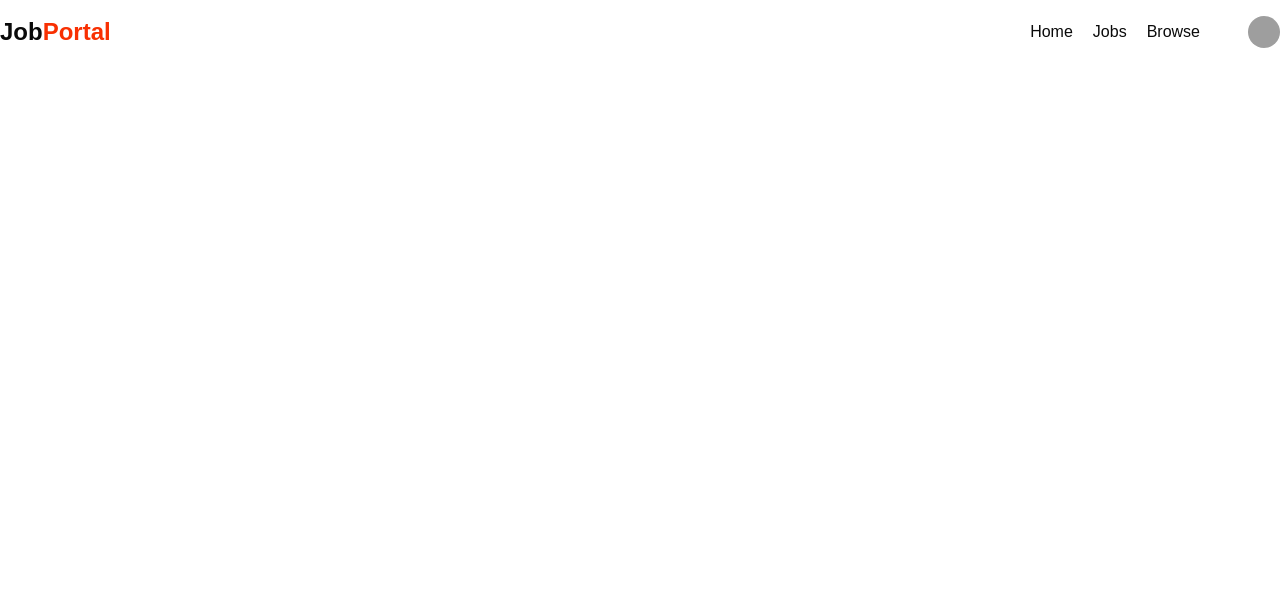
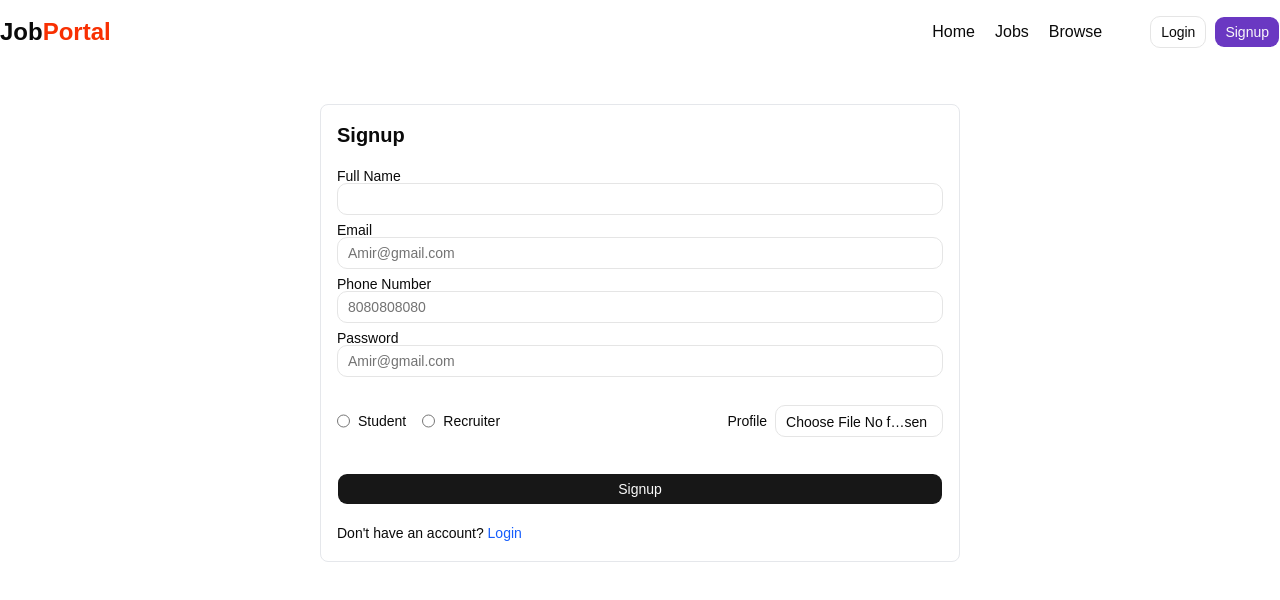
Before and after one commit to MohammadAamir1/job-portal-frontend, a React app: page /signup in a window 1280 px wide. Shown: the top 600 px of the page. Built offline with nearby package versions, Linux system fonts and the light colour scheme; grey boxes are pictures that could not be loaded; the HTML template or start-up script is replaced by a standard one.

Commit message:
Build Signup Page

```diff
--- a/src/App.jsx
+++ b/src/App.jsx
@@ -1,12 +1,29 @@
+import { createBrowserRouter, RouterProvider } from 'react-router-dom'
+import Login from './components/auth/Login'
+import Signup from './components/auth/Signup'
+import Home from './components/Home'
 
-import './App.css'
-import Navbar from './components/shared/Navbar'
+const appRouter = createBrowserRouter([
+  {
+    path:'/',
+    element:<Home />
+  },
+  {
+    path:'/login',
+    element:<Login />
+  },
+  {
+    path:'/signup',
+    element:<Signup />
+  },
+
+])
 
 function App() {
 
   return (
     <>
-      <Navbar />
+      <RouterProvider router = {appRouter} />
     </>
   )
 }
--- /dev/null
+++ b/src/components/Home.jsx
@@ -0,0 +1,11 @@
+import Navbar from "./shared/Navbar";
+
+const Home = () => {
+  return (
+    <div>
+        <Navbar/>
+    </div>
+  )
+}
+
+export default Home;
--- /dev/null
+++ b/src/components/auth/Login.jsx
@@ -0,0 +1,7 @@
+const Login = () => {
+  return (
+    <div>Login</div>
+  )
+}
+
+export default Login;
--- /dev/null
+++ b/src/components/auth/Signup.jsx
@@ -0,0 +1,85 @@
+import { Link } from "react-router-dom";
+import Navbar from "../shared/Navbar";
+import { Button } from "../ui/button";
+import { Input } from "../ui/input";
+import { Label } from "../ui/label";
+import { RadioGroup } from "../ui/radio-group";
+
+const Signup = () => {
+  return (
+    <div>
+        <Navbar />
+        <div className="flex items-center justify-center max-w-7xl mx-auto">
+            <form action="" className="w-1/2 border border-gray-200 rounded-md p-4 my-10">
+                <h1 className="font-bold text-xl mb-5">Signup</h1>
+                <div className="my-2">
+                    <Label>Full Name</Label>
+                    <Input
+                    type="text"
+                    name="fullname"
+                    placeholder=""
+                     />
+                </div>
+                <div className="my-2">
+                    <Label>Email</Label>
+                    <Input
+                        type="email"
+                        name="email"
+                        placeholder="Amir@gmail.com"
+                    />
+                </div>
+                <div className="my-2">
+                    <Label>Phone Number</Label>
+                    <Input
+                        type="text"
+                        name="phoneNumber"
+                        placeholder="8080808080"
+                    />
+                </div>
+                <div className="my-2">
+                    <Label>Password</Label>
+                    <Input
+                        type="password"
+                        name="password"
+                        placeholder="Amir@gmail.com"
+                    />
+                </div>
+                <div className="flex items-center justify-between">
+                    <RadioGroup className="flex items-center gap-4 my-5">
+                        <div className="flex items-center space-x-2">
+                            <Input
+                                type="radio"
+                                name="role"
+                                value="student"
+                                className="cursor-pointer"
+                            />
+                            <Label htmlFor="r1">Student</Label>
+                        </div>
+                        <div className="flex items-center space-x-2">
+                            <Input
+                                type="radio"
+                                name="role"
+                                value="recruiter"
+                                className="cursor-pointer"
+                            />
+                            <Label htmlFor="r2">Recruiter</Label>
+                        </div>
+                    </RadioGroup>
+                    <div className="flex items-center gap-2">
+                        <Label>Profile</Label>
+                        <Input
+                            accept="image/*"
+                            type="file"
+                            className="cursor-pointer"
+                        />
+                    </div>
+                </div>
+                <Button type="submit" className="w-full my-4">Signup</Button>
+                <span className="text-sm">Don't have an account? <Link to="/login" className="text-blue-600">Login</Link></span>
+            </form>
+        </div>
+    </div>
+  )
+}
+
+export default Signup;
--- a/src/components/shared/Navbar.jsx
+++ b/src/components/shared/Navbar.jsx
@@ -2,9 +2,10 @@
 import { Button } from "../ui/button";
 import { Avatar, AvatarImage } from "../ui/avatar";
 import { LogOut, User2 } from "lucide-react";
+import { Link } from "react-router-dom";
 
 const Navbar = () => {
-  const user = true;
+  const user = false;
   return (
     <div className="bg-white">
       <div className="flex items-center justify-between mx-auto max-w-7xl h-16">
@@ -21,10 +22,10 @@
           </ul>
           {!user ? (
             <div className="flex items-center gap-2">
-              <Button variant="outline">Login</Button>
-              <Button className="bg-[#6A38C2] hover:bg-[#5b30a6]">
+              <Link to="/login"><Button variant="outline">Login</Button></Link>
+              <Link to="/signup"><Button className="bg-[#6A38C2] hover:bg-[#5b30a6]">
                 Signup
-              </Button>
+              </Button></Link>
             </div>
           ) : (
             <Popover>
@@ -37,7 +38,8 @@
                 </Avatar>
               </PopoverTrigger>
               <PopoverContent className="w-80">
-                <div className="flex gap-5 space-y-2">
+                <div className=''>
+                  <div className="flex gap-2 space-y-2">
                     <Avatar className="cursor-pointer">
                       <AvatarImage
                         src="https://github.com/shadcn.png"
@@ -54,11 +56,12 @@
                   <div className="flex flex-col my-2 gap-3 text-gray-600">
                     <div className="flex w-fit items-center gap-2 cursor-pointer">
                       <User2 />
-                    <Button variant="outline">View Profile</Button>
+                      <Button variant="link">View Profile</Button>
                     </div>
                     <div className="flex w-fit items-center gap-2 cursor-pointer">
                       <LogOut />
-                    <Button variant="outline">Logout</Button>
+                      <Button variant="link">Logout</Button>
+                    </div>
                   </div>
                 </div>
               </PopoverContent>
--- /dev/null
+++ b/src/components/ui/input.jsx
@@ -0,0 +1,22 @@
+import * as React from "react"
+
+import { cn } from "@/lib/utils"
+
+function Input({
+  className,
+  type,
+  ...props
+}) {
+  return (
+    <input
+      type={type}
+      data-slot="input"
+      className={cn(
+        "h-8 w-full min-w-0 rounded-lg border border-input bg-transparent px-2.5 py-1 text-base transition-colors outline-none file:inline-flex file:h-6 file:border-0 file:bg-transparent file:text-sm file:font-medium file:text-foreground placeholder:text-muted-foreground focus-visible:border-ring focus-visible:ring-3 focus-visible:ring-ring/50 disabled:pointer-events-none disabled:cursor-not-allowed disabled:bg-input/50 disabled:opacity-50 aria-invalid:border-destructive aria-invalid:ring-3 aria-invalid:ring-destructive/20 md:text-sm dark:bg-input/30 dark:disabled:bg-input/80 dark:aria-invalid:border-destructive/50 dark:aria-invalid:ring-destructive/40",
+        className
+      )}
+      {...props} />
+  );
+}
+
+export { Input }
--- /dev/null
+++ b/src/components/ui/label.jsx
@@ -0,0 +1,21 @@
+import * as React from "react"
+import { Label as LabelPrimitive } from "radix-ui"
+
+import { cn } from "@/lib/utils"
+
+function Label({
+  className,
+  ...props
+}) {
+  return (
+    <LabelPrimitive.Root
+      data-slot="label"
+      className={cn(
+        "flex items-center gap-2 text-sm leading-none font-medium select-none group-data-[disabled=true]:pointer-events-none group-data-[disabled=true]:opacity-50 peer-disabled:cursor-not-allowed peer-disabled:opacity-50",
+        className
+      )}
+      {...props} />
+  );
+}
+
+export { Label }
--- /dev/null
+++ b/src/components/ui/radio-group.jsx
@@ -0,0 +1,40 @@
+import * as React from "react"
+import { RadioGroup as RadioGroupPrimitive } from "radix-ui"
+
+import { cn } from "@/lib/utils"
+
+function RadioGroup({
+  className,
+  ...props
+}) {
+  return (
+    <RadioGroupPrimitive.Root
+      data-slot="radio-group"
+      className={cn("grid w-full gap-2", className)}
+      {...props} />
+  );
+}
+
+function RadioGroupItem({
+  className,
+  ...props
+}) {
+  return (
+    <RadioGroupPrimitive.Item
+      data-slot="radio-group-item"
+      className={cn(
+        "group/radio-group-item peer relative flex aspect-square size-4 shrink-0 rounded-full border border-input outline-none after:absolute after:-inset-x-3 after:-inset-y-2 focus-visible:border-ring focus-visible:ring-3 focus-visible:ring-ring/50 disabled:cursor-not-allowed disabled:opacity-50 aria-invalid:border-destructive aria-invalid:ring-3 aria-invalid:ring-destructive/20 aria-invalid:aria-checked:border-primary dark:bg-input/30 dark:aria-invalid:border-destructive/50 dark:aria-invalid:ring-destructive/40 data-checked:border-primary data-checked:bg-primary data-checked:text-primary-foreground dark:data-checked:bg-primary",
+        className
+      )}
+      {...props}>
+      <RadioGroupPrimitive.Indicator
+        data-slot="radio-group-indicator"
+        className="flex size-4 items-center justify-center">
+        <span
+          className="absolute top-1/2 left-1/2 size-2 -translate-x-1/2 -translate-y-1/2 rounded-full bg-primary-foreground" />
+      </RadioGroupPrimitive.Indicator>
+    </RadioGroupPrimitive.Item>
+  );
+}
+
+export { RadioGroup, RadioGroupItem }
```
Also changed, not shown: 1 other file (tests, documents, lock files or other folders). Lines whose indentation alone changed are shown as unchanged.
